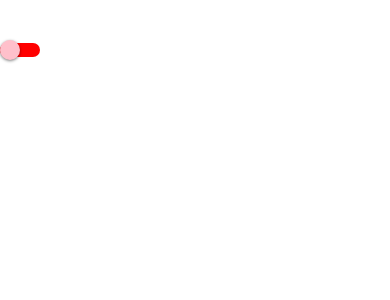
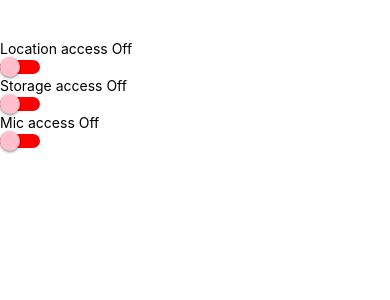
Before and after one commit to pmdev71/react-native-basic, a React Native app: screen / in a window 390 px wide. Shown: the top 300 px of the page. Built offline with nearby package versions, Linux system fonts and the light colour scheme.

Commit message:
multiple switch button

```diff
--- a/App.js
+++ b/App.js
@@ -18,20 +18,45 @@ import { useState, useEffect } from 'react';
 import styles from './style';
 
 export default function App() {
-  const [isEnable, setIsEnable] = useState(false);
+  const [location, setLocation] = useState(false);
+  const [storage, setStorage] = useState(false);
+  const [mic, setMic] = useState(false);
 
-  const toggleSwitch = () => {
-    setIsEnable((previousState) => !previousState);
-    Alert.alert('Value changed.');
+  const toggleLocation = () => {
+    setLocation((previousState) => !previousState);
+    Alert.alert('Value changed!');
+  };
+  const toggleStorage = () => {
+    setStorage((previousState) => !previousState);
+    Alert.alert('Value changed!');
+  };
+  const toggleMic = () => {
+    setMic((previousState) => !previousState);
+    Alert.alert('Value changed!');
   };
 
   return (
     <View style={styles.container}>
+      <Text>Location access {location ? 'On' : 'Off'}</Text>
       <Switch
-        value={isEnable}
+        value={location}
         trackColor={{ false: 'red', true: 'green' }}
-        thumbColor={isEnable ? 'yellow' : 'pink'}
-        onValueChange={toggleSwitch}
+        thumbColor={location ? 'yellow' : 'pink'}
+        onValueChange={toggleLocation}
+      />
+      <Text>Storage access {storage ? 'On' : 'Off'}</Text>
+      <Switch
+        value={storage}
+        trackColor={{ false: 'red', true: 'green' }}
+        thumbColor={storage ? 'yellow' : 'pink'}
+        onValueChange={toggleStorage}
+      />
+      <Text>Mic access {mic ? 'On' : 'Off'}</Text>
+      <Switch
+        value={mic}
+        trackColor={{ false: 'red', true: 'green' }}
+        thumbColor={mic ? 'yellow' : 'pink'}
+        onValueChange={toggleMic}
       />
     </View>
   );
```
